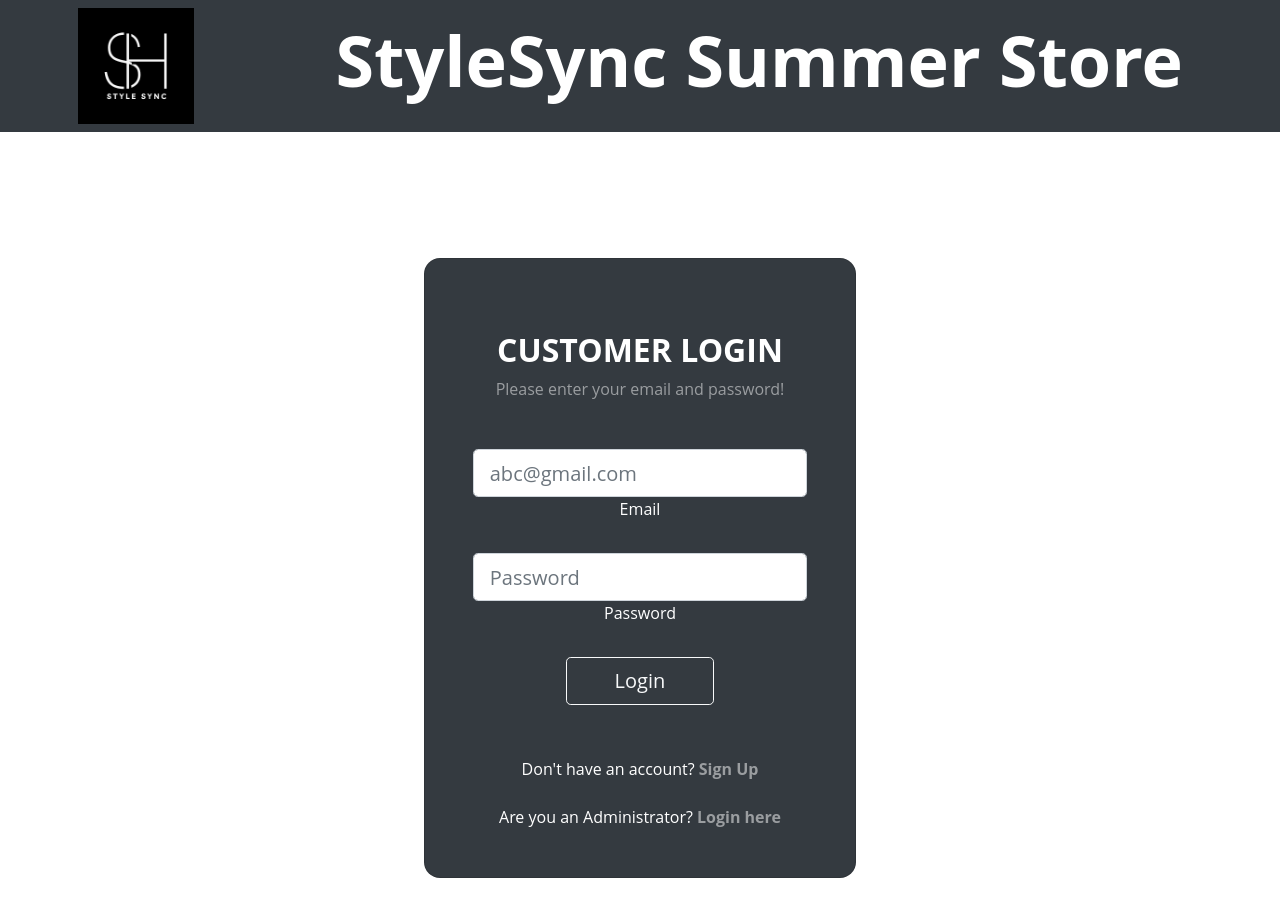
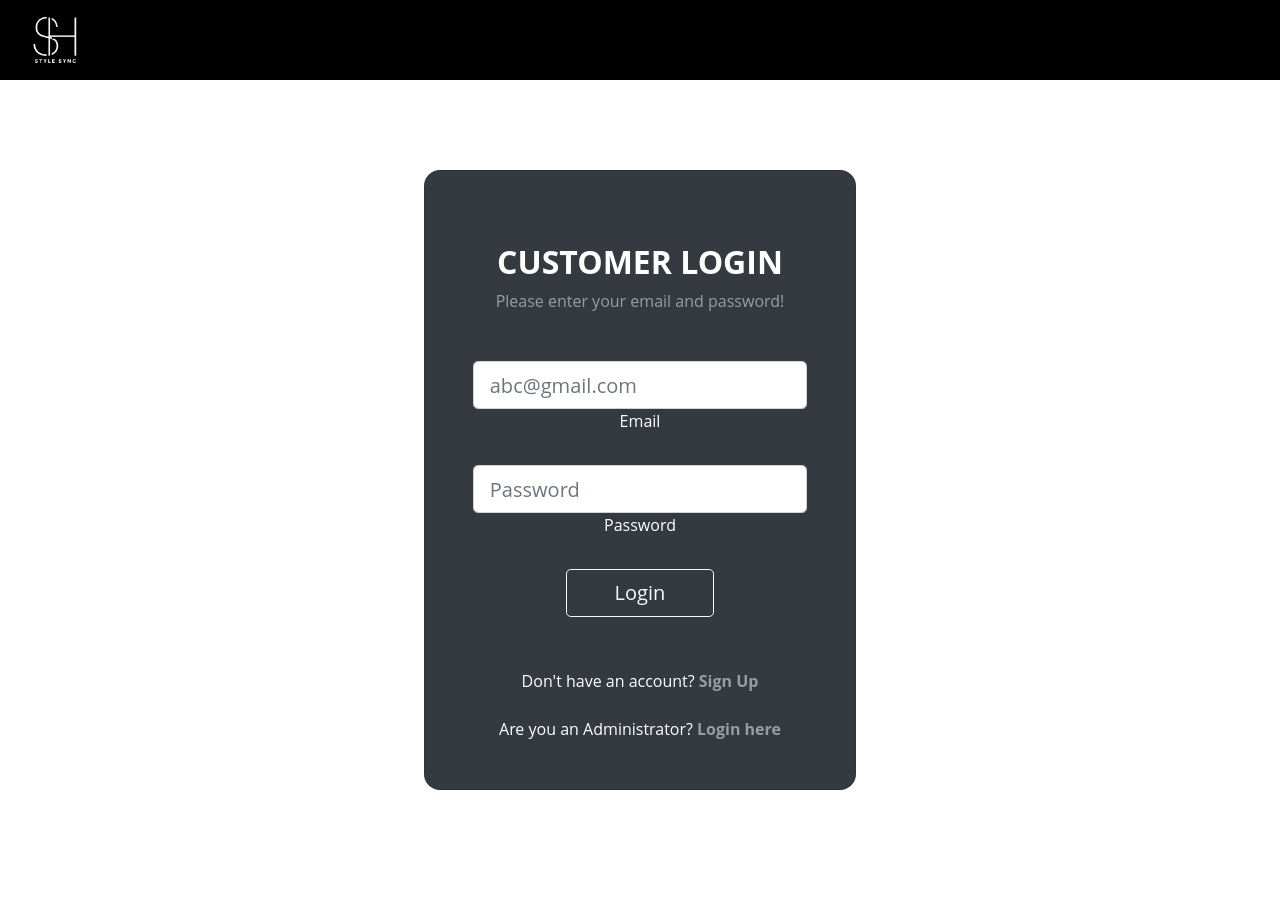
Before and after one commit to Sathira-Wijeratne/StyleSync-Solutions, a React (Create React App) app in the folder frontend/: page / in a window 1280 px wide. Shown: the top 916 px of the page. After the commit the page ends 880 px from the top, so only its background shows below. Built offline with nearby package versions, Linux system fonts and the light colour scheme; the HTML template or start-up script is replaced by a standard one.

Commit message:
commit header changes

```diff
--- a/frontend/src/components/Header.js
+++ b/frontend/src/components/Header.js
@@ -3,25 +3,29 @@ import logo from "../images/logo.png";
 
 export default function Header() {
   return (
-    <div>
-      <nav className="navbar fixed-top bg-dark" style={{ color: "white" }}>
-        <div className="row">
-          <div className="col-3">
-            &nbsp;&nbsp;&nbsp;&nbsp;&nbsp;&nbsp;&nbsp;&nbsp;&nbsp;&nbsp;&nbsp;&nbsp;&nbsp;&nbsp;&nbsp;
-            <img src={logo} width="40%" alt="Logo"></img>
-          </div>
-          <div className="col" style={{ fontSize: "70px" }}>
-            <b>StyleSync Summer Store</b>
-          </div>
-        </div>
-      </nav>
-      <br></br>
-      <br></br>
-      <br></br>
-      <br></br>
-      <br></br>
-      <br></br>
-      <br></br>
+    // <div>
+    //   <nav className="navbar fixed-top bg-dark" style={{ color: "White" }}>
+    //     <div className="row">
+    //       <div className="col-3">
+    //         &nbsp;&nbsp;&nbsp;&nbsp;&nbsp;&nbsp;&nbsp;&nbsp;&nbsp;&nbsp;&nbsp;&nbsp;&nbsp;&nbsp;&nbsp;
+    //         <img src={logo} width="40%" alt="Logo"></img>
+    //       </div>
+    //       <div className="col" style={{ fontSize: "70px" }}>
+    //         <b>StyleSync Summer Store</b>
+    //       </div>
+    //     </div>
+    //   </nav>
+    //   <br></br>
+    //   <br></br>
+    //   <br></br>
+    //   <br></br>
+    //   <br></br>
+    //   <br></br>
+    //   <br></br>
+    // </div>
+    <div class="container-fluid" style={{backgroundColor:"Black"}}>
+    <img src={logo} width={80} height={80}  alt="Logo"></img>
+
     </div>
   );
 }
```
